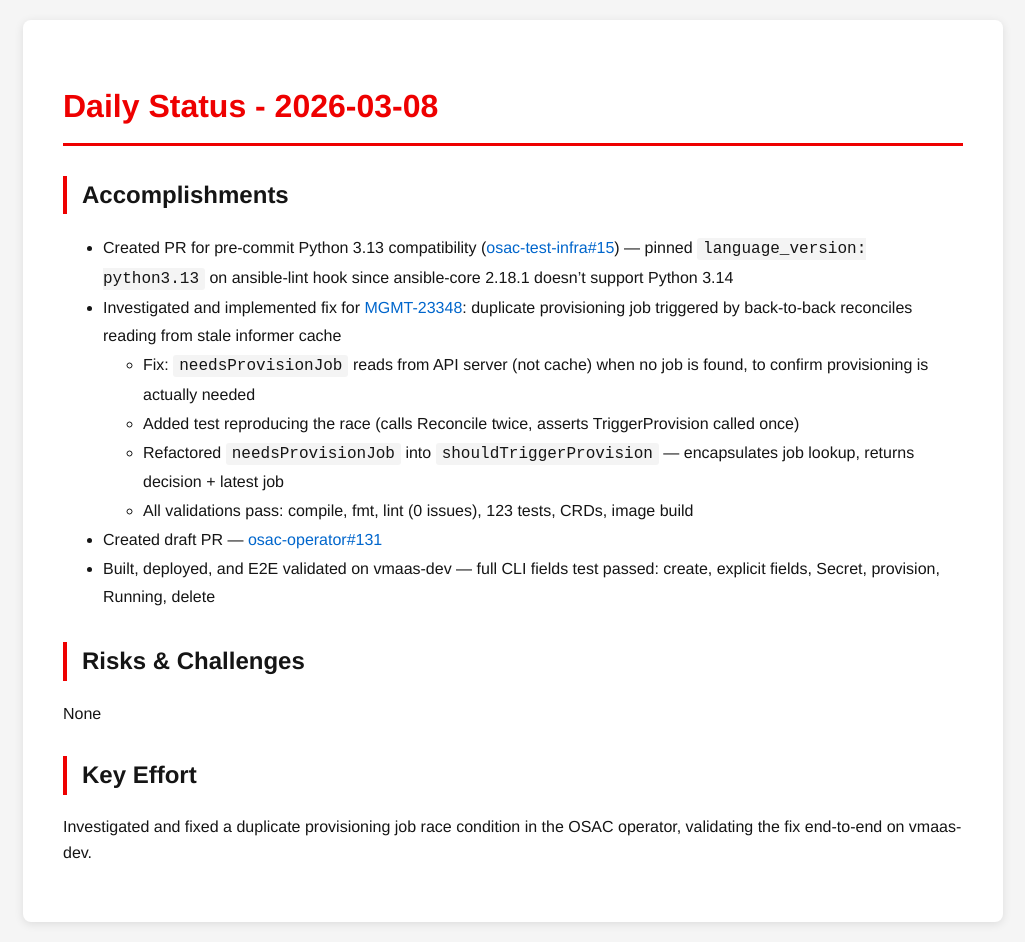
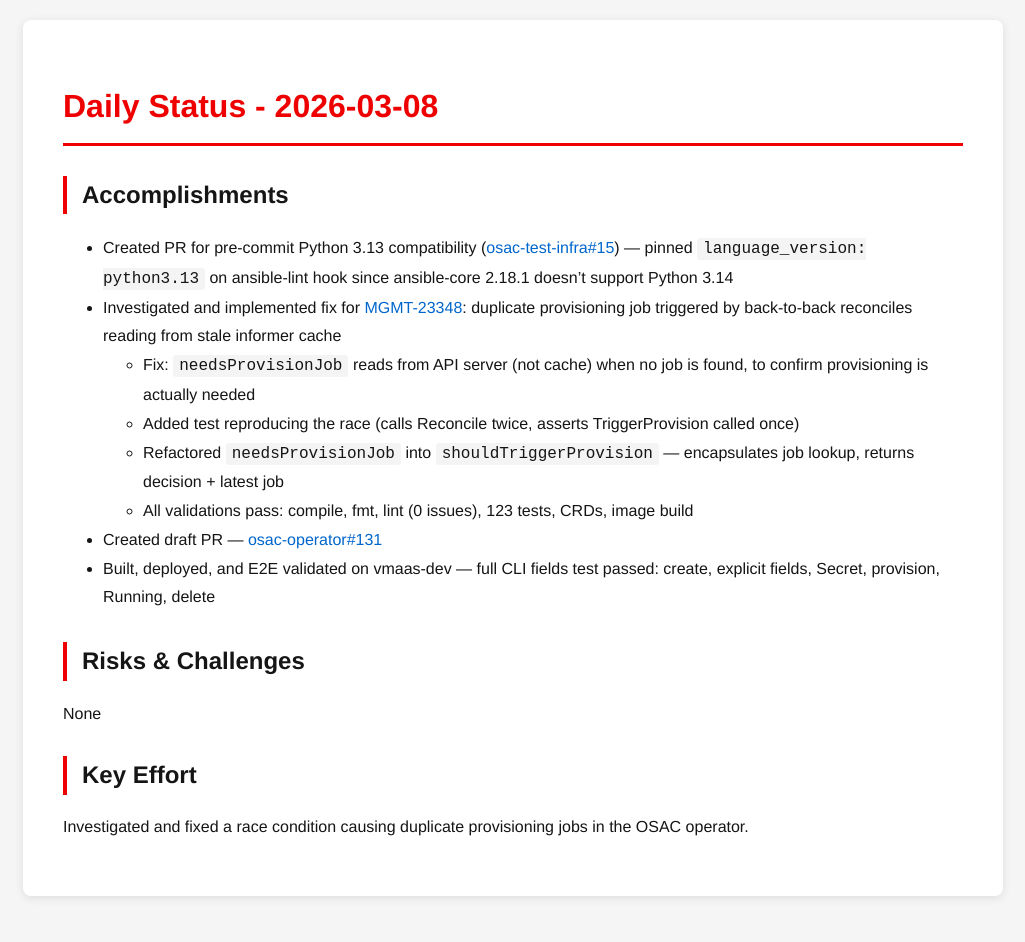
Before and after one commit to tzvatot/daily-status, a Jekyll site: the page built from 2026-03-08.md, in a window 1280 px wide. Shown: the whole page, without its empty margins (127-1152 px from the left). Built offline with Jekyll 4.4.1, drawn with Linux system fonts in a browser that asks for light colours; after the commit the page ends 916 px from its top, so only the background shows below that.

Commit message:
Daily status update - 2026-03-08

```diff
--- a/2026-03-08.md
+++ b/2026-03-08.md
@@ -20,4 +20,4 @@ date: 2026-03-08
 None
 
 ## Key Effort
-Investigated and fixed a duplicate provisioning job race condition in the OSAC operator, validating the fix end-to-end on vmaas-dev.
+Investigated and fixed a race condition causing duplicate provisioning jobs in the OSAC operator.
```
